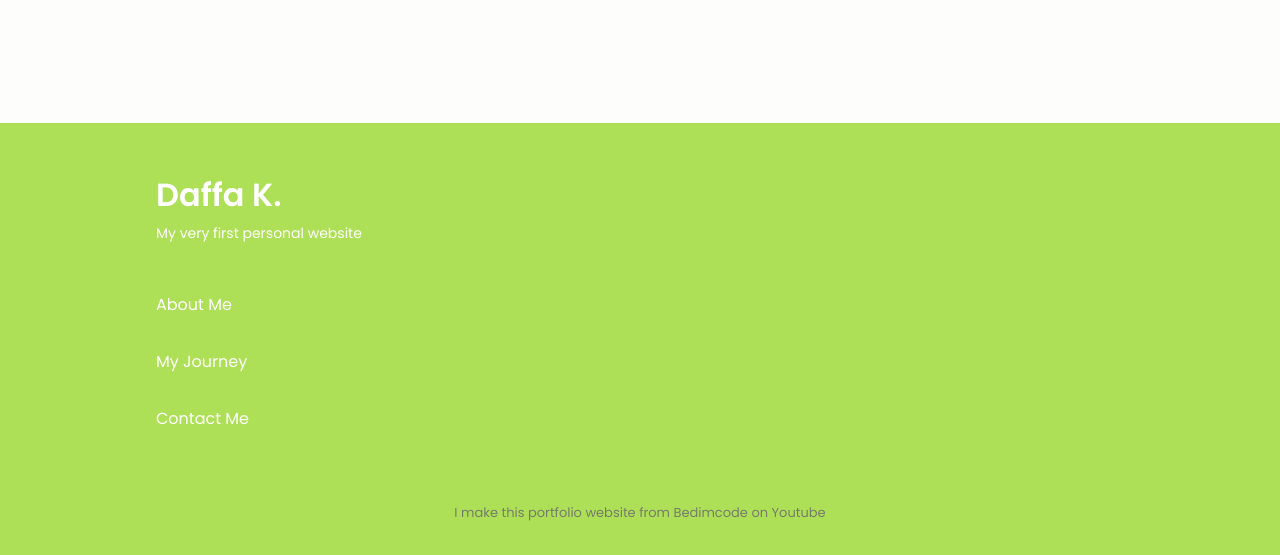
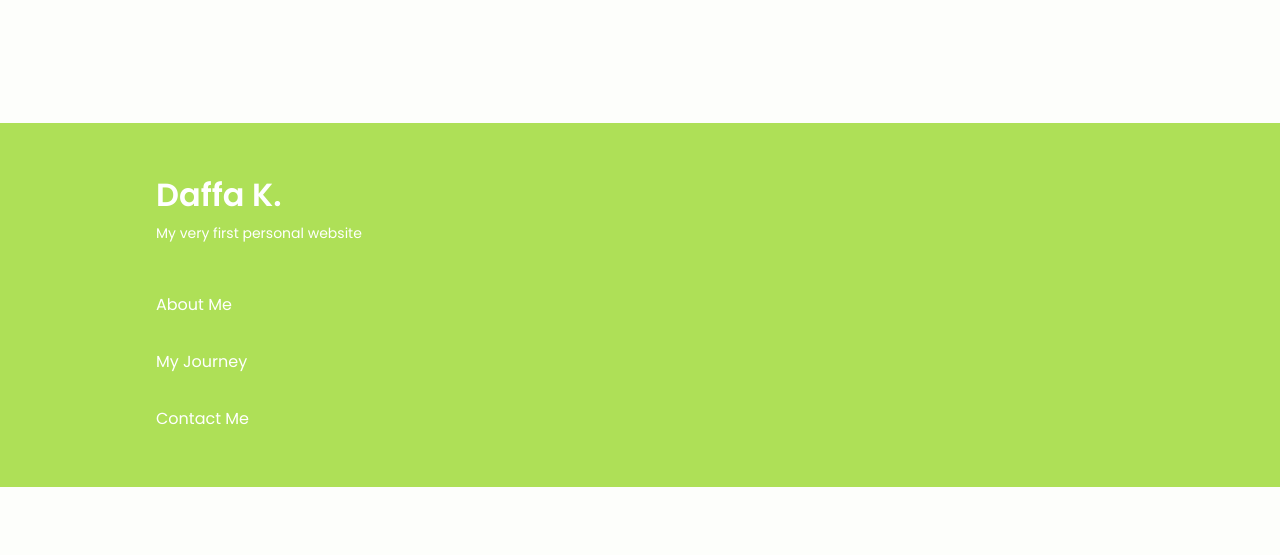
Before and after one commit to daffakamal/nwdc-2022-assignment, a plain HTML site: page index.html in a window 1280 px wide. Shown: the part 2859-3414 px from the top of the page. After the commit the page ends 3346 px from the top, so only its background shows below. Drawn offline with nearby package versions, Linux system fonts and the light colour scheme.

Commit message:
Delete footer_copy

```diff
--- a/Assets/CSS/CSS.css
+++ b/Assets/CSS/CSS.css
@@ -562,12 +562,6 @@ section{
     color: hsl(var(--hue-color), 50%, 50%);
 }
 
-.footer_copy{
-    font-size: var(--smaller-font-size);
-    text-align: center;
-    margin-top: var(--mb-3);
-}
-
 .footer_title,
 .footer_subtitle,
 .footer_link{
--- a/index.html
+++ b/index.html
@@ -338,7 +338,6 @@
                         </li>
                     </ul>
                 </div>
-                <p class="footer_copy">I make this portfolio website from Bedimcode on Youtube</p>
             </div>
 
         </footer>
```
